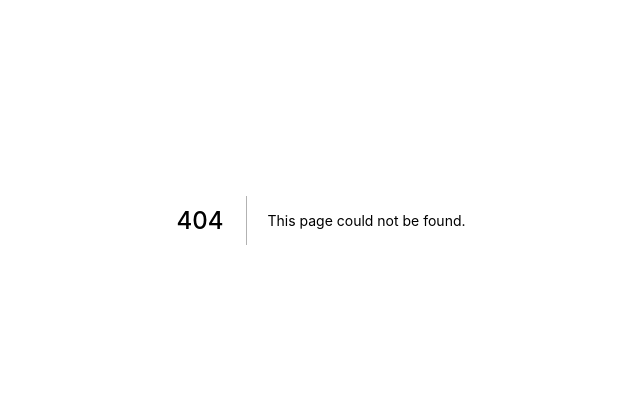
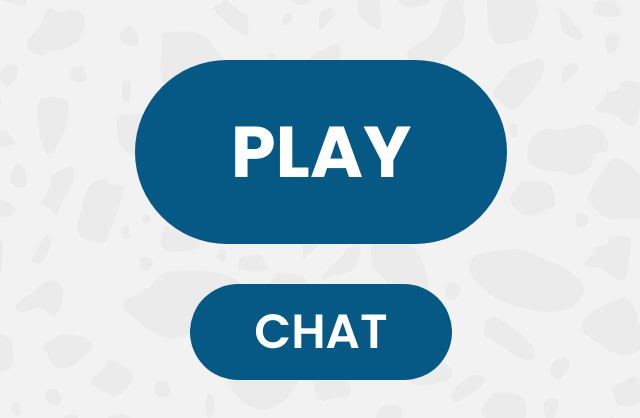
Before and after one commit to barimehdi77/ft_transcendence, a Next.js app in the folder front-end/: page /home in a window 1280 px wide. Before the commit this address had no page. Shown: the part 180-598 px from the top of the page, without its empty margins (319-959 px from the left). Built offline with nearby package versions, Linux system fonts and the light colour scheme.

Commit message:
Working on home page

```diff
--- a/front-end/package.json
+++ b/front-end/package.json
@@ -11,6 +11,7 @@
   "dependencies": {
     "@types/js-cookie": "^3.0.2",
     "axios": "^0.27.2",
+    "font-awesome": "^4.7.0",
     "js-cookie": "^3.0.1",
     "next": "12.2.2",
     "react": "18.2.0",
--- /dev/null
+++ b/front-end/pages/home.tsx
@@ -0,0 +1,19 @@
+const Home = () => {
+	return (
+		<main className='bg-hero-pattern bg-cover bg-center h-screen flex flex-col justify-center'>
+			<div className='flex justify-center'>
+				<button className='bg-sky-800 text-7xl text-white uppercase font-bold rounded-full py-14 px-24 mb-10'>
+					<i className='fa-solid fa-table-tennis-paddle-ball'></i>
+					<a href='/play'>play</a>
+				</button>
+			</div>
+			<div className='flex justify-center'>
+				<button className='bg-sky-800 text-5xl text-white uppercase font-semibold rounded-full py-6 px-16'>
+					<a href='/chat'>chat</a>
+				</button>
+			</div>
+		</main>
+	);
+};
+
+export default Home;
```
Also changed, not shown: 1 other file (tests, documents, lock files or other folders).
